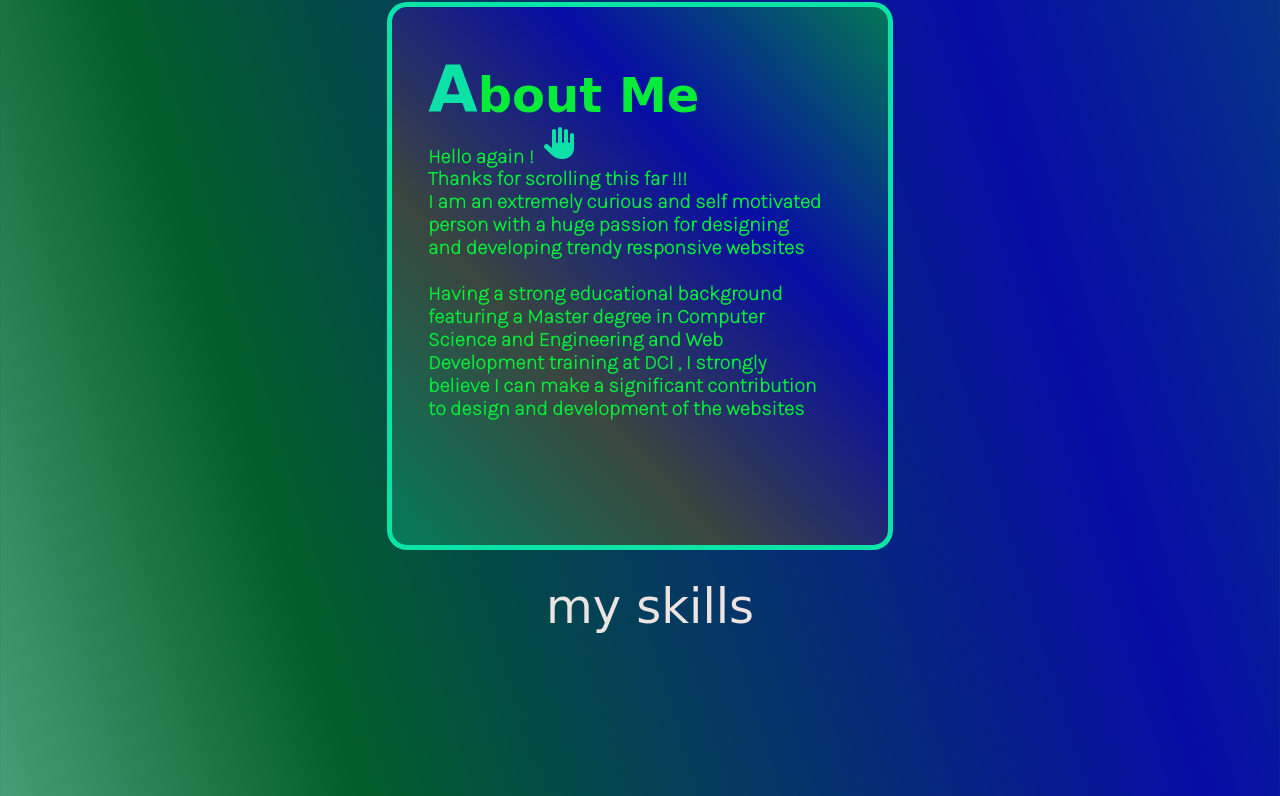
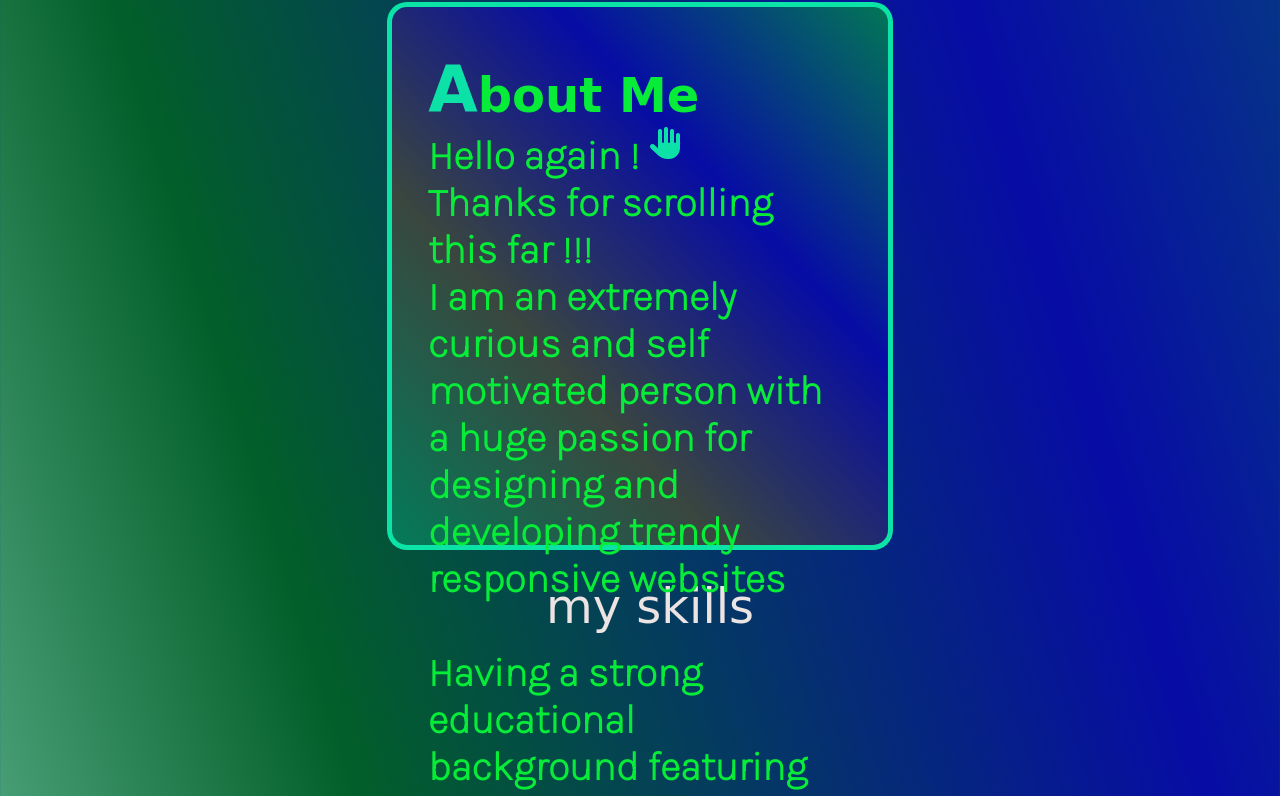
Before and after one commit to VelamPillai/velampillai-portfolio, a website: page index.html in a window 1280 px wide. Shown: the part 1758-2554 px from the top of the page. Drawn offline with Linux system fonts and the light colour scheme; a web font is replaced by a local one.

Commit message:
style updated

```diff
--- a/sass/style.scss
+++ b/sass/style.scss
@@ -660,7 +660,7 @@ footer {
         font-size: 2rem;
       } //end hand symbol
       p {
-        @include myfont($about-text, 1.25rem, $black);
+        @include myfont($about-text, 2.5rem, $black);
         font-weight: bold;
         animation: about-text-anim 3s 2s ease-in-out forwards;
       }
```
Also changed, not shown: css/style.css, 2 other files.
